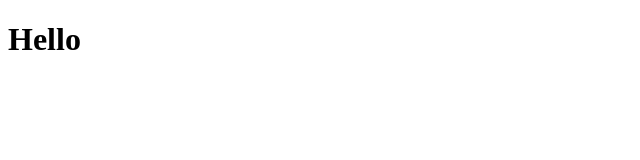
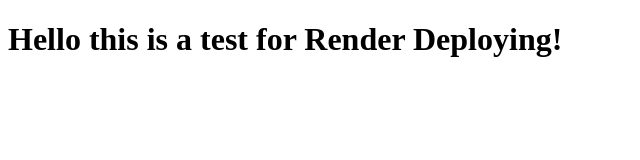
Before and after one commit to mcm2304/info_441_exercise_4, a website: page public/index.html in a window 1280 px wide. Shown: the whole page, without its empty margins (0-640 px from the left). Drawn offline with Linux system fonts and the light colour scheme.

```diff
--- a/public/index.html
+++ b/public/index.html
@@ -6,6 +6,6 @@
     <title>Deploying to Render</title>
 </head>
 <body>
-    <h1>Hello</h1>
+    <h1>Hello this is a test for Render Deploying!</h1>
 </body>
 </html>
```
